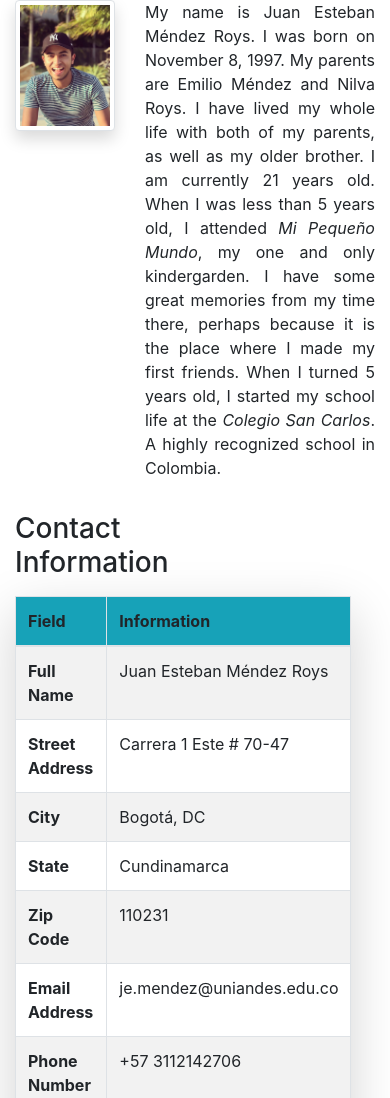
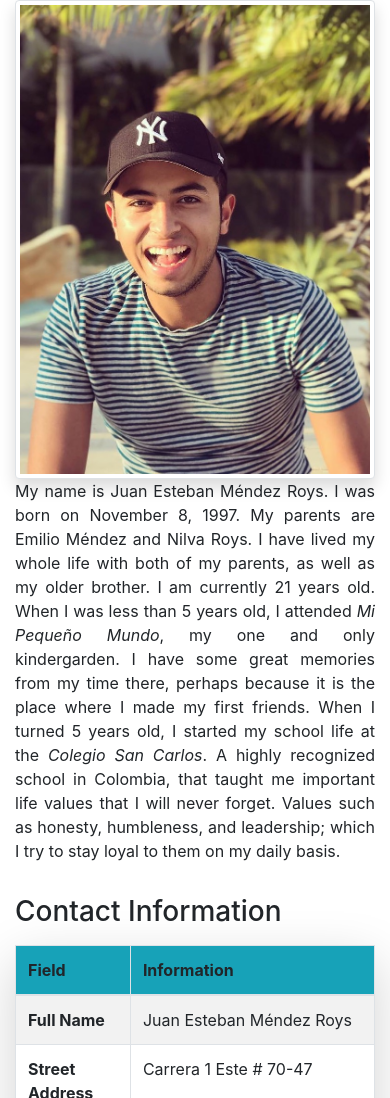
Before and after one commit to juanesmendez/project1-progr-web, a website: page index.html in a window 390 px wide. Shown: the part 102-1200 px from the top of the page. Drawn offline with nearby package versions, Linux system fonts and the light colour scheme.

Commit message:
La sección 'Who am I?' y la tabla con la información de contacto ahora es responsive

```diff
--- a/index.html
+++ b/index.html
@@ -46,22 +46,24 @@
         <div id="quien-soy-yo" class="container-float">
           <h2 id="who-am-i" class="mt-5 pt-2">Who am I?</h2>
           <div class="row">
-            <div class="col-4">
+            <div class="col-xs-12 col-sm-12 col-md-4 col-lg-4">
               <img id="img-yo" src="./images/yo.jpg" class="img-fluid img-thumbnail shadow">
             </div>
-            <div class="col-8">
+            <div class="col-xs-12 col-sm-12 col-md-8 col-lg-8">
               <p class="text-justify">My name is Juan Esteban Méndez Roys. I was born on November 8, 1997. My parents
                 are Emilio Méndez and
                 Nilva Roys. I have lived my whole life with
                 both of my parents, as well as my older brother. I am currently 21 years old. When I was less than 5
                 years old, I attended <i>Mi Pequeño Mundo</i>, my one and only kindergarden. I have some great memories
                 from my time there, perhaps because it is the place where I made my first friends. When I turned 5 years
-                old, I started my school life at the <i>Colegio San Carlos</i>. A highly recognized school in Colombia.
+                old, I started my school life at the <i>Colegio San Carlos</i>. A highly recognized school in Colombia,
+                that taught me important life values that I will never forget. Values such as honesty, humbleness, and
+                leadership; which I try to stay loyal to them on my daily basis.
               </p>
             </div>
           </div>
           <div class="row">
-            <div class="col-5">
+            <div class="col-xs-12 col-sm-12 col-md-5 col-lg-5">
               <h3 class="mt-3 mb-3">Contact Information</h3>
               <table class="table table-striped table-bordered table-hover shadow-lg">
                 <thead class="thead bg-info">
```
